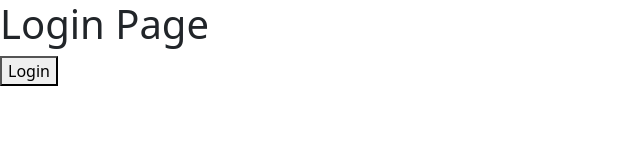
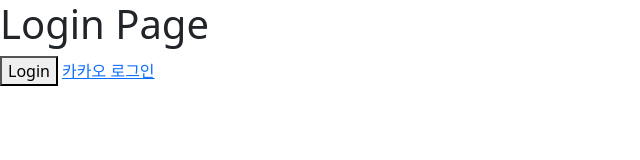
Before and after one commit to 221B0825/dduck_ddak_frontend, a React (Vite) app: page / in a window 1280 px wide. Shown: the top 160 px of the page, without its empty margins (0-640 px from the left). Built offline with nearby package versions, Linux system fonts and the light colour scheme.

Commit message:
feat: login test

```diff
--- a/src/views/loginView/loginView.jsx
+++ b/src/views/loginView/loginView.jsx
@@ -1,19 +1,22 @@
-import React from 'react';
-import { useNavigate } from 'react-router-dom';
+import React from "react";
+import { useNavigate } from "react-router-dom";
 
 function LoginView() {
   const navigate = useNavigate();
 
   const handleLogin = () => {
-
     // 로그인 성공 시
-    navigate('/main');  // '/main' 경로로 이동
+    navigate("/main"); // '/main' 경로로 이동
   };
 
   return (
     <div>
       <h1>Login Page</h1>
-      <button onClick={handleLogin}>Login</button>  {/* 버튼 클릭 시 handleLogin 함수 실행 */}
+      <button onClick={handleLogin}>Login</button>{" "}
+      {/* 버튼 클릭 시 handleLogin 함수 실행 */}
+      <a href="https://api.gadduck.info/oauth2/authorization/kakao">
+        카카오 로그인
+      </a>
     </div>
   );
 }
```
